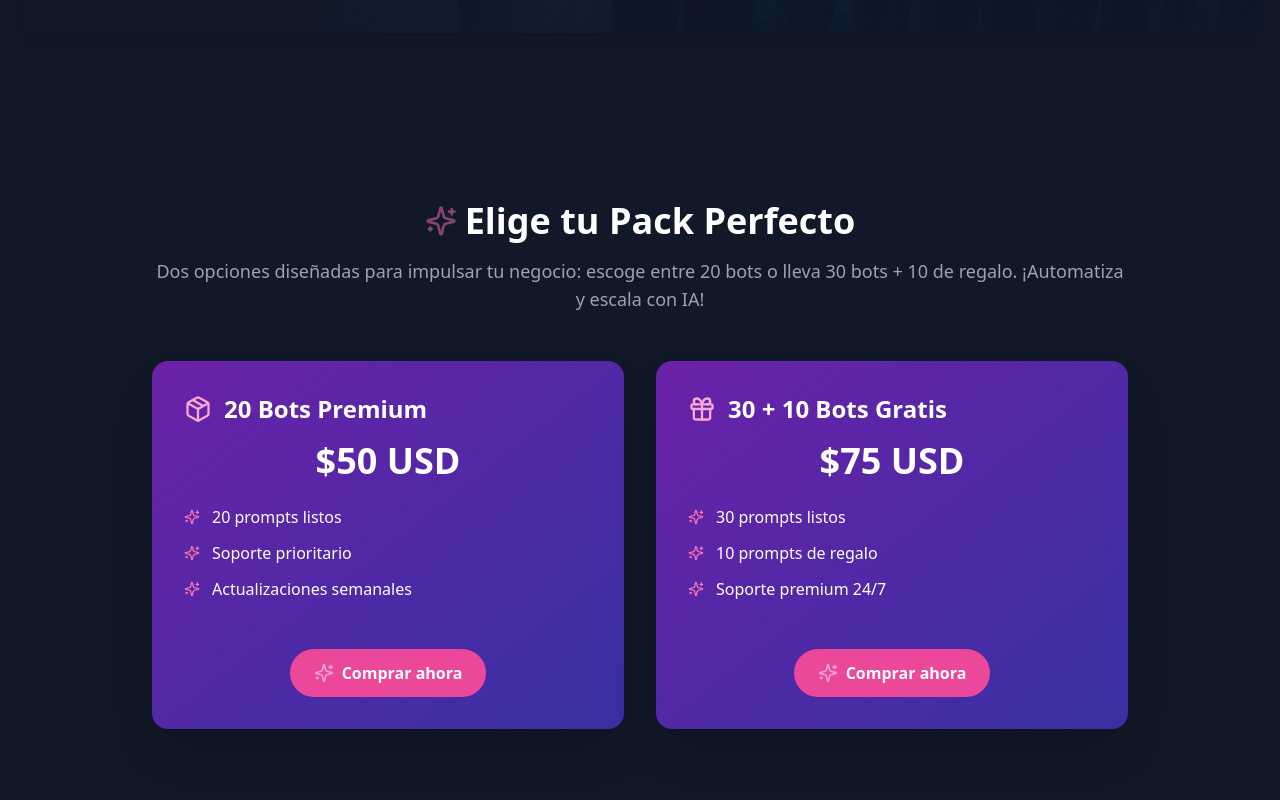
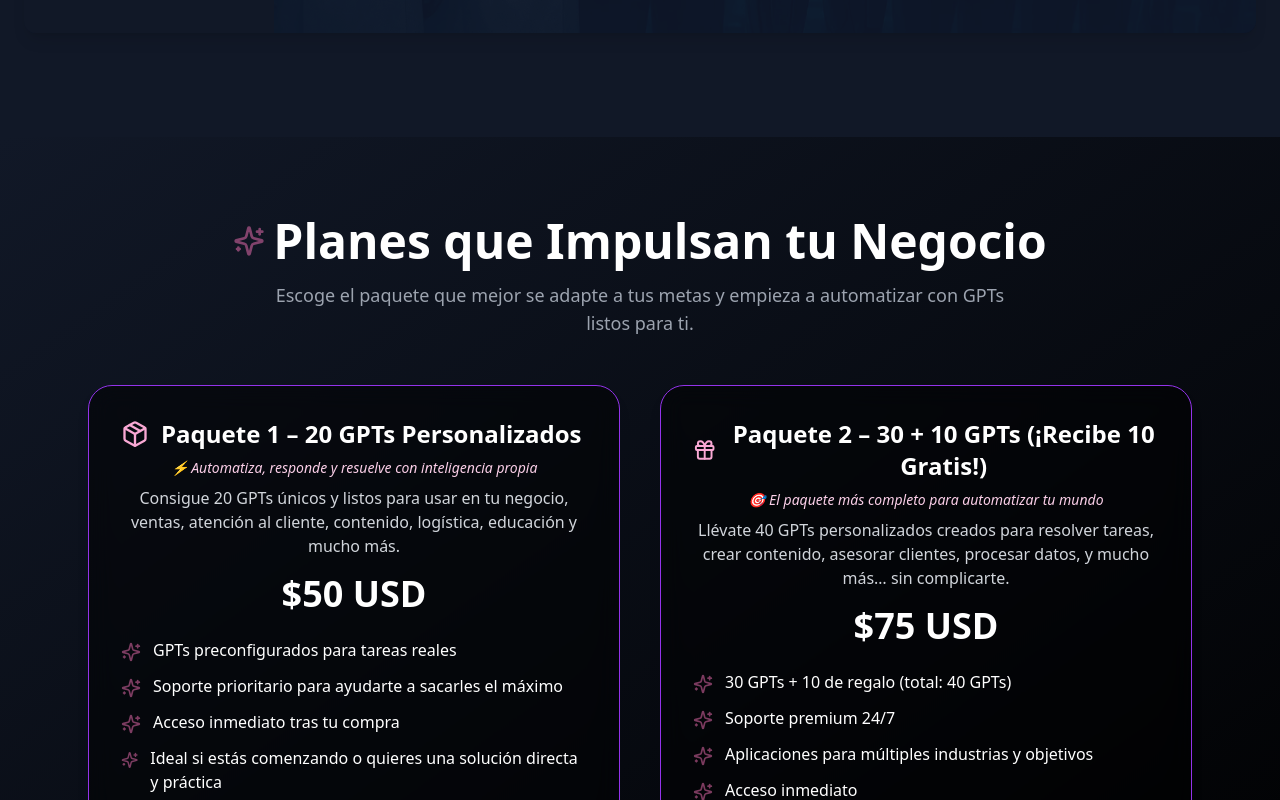
Before and after one commit to Jesus-007-cmd/LandingPageOfBots, a React (Vite) app: page / in a window 1280 px wide. Shown: the part 8080-8880 px from the top of the page. Built offline with nearby package versions, Linux system fonts and the light colour scheme.

Commit message:
se realizan ajustes a pricing

```diff
--- a/src/components/CategorySelector.tsx
+++ b/src/components/CategorySelector.tsx
@@ -79,7 +79,7 @@ const CategorySelector: React.FC = () => {
         </div>
 
         {/* ═══ Columna de Bots con fondo decorativo a la derecha ═════════ */}
-        <div className="relative w-full sm:w-3/4 p-6 overflow-y-auto">
+        <div className="relative w-full sm:w-4/4 p-6 overflow-y-auto">
 
           {/* Imagen de fondo decorativa */}
           <div className="absolute top-0 right-0 w-full h-full z-0 pointer-events-none">
--- a/src/components/Pricing.tsx
+++ b/src/components/Pricing.tsx
@@ -1,81 +1,99 @@
 // src/components/Pricing.tsx
 import React from 'react';
 import { motion } from 'framer-motion';
-import { Package, Gift, Sparkles } from 'lucide-react';
+import { Gift, Package, Sparkles } from 'lucide-react';
 
 interface Plan {
   title: string;
+  subtitle: string;
   price: string;
+  icon: React.FC<React.SVGProps<SVGSVGElement>>;
   features: string[];
-  icon: React.FC<React.SVGProps<SVGSVGElement>>;
+  buttonLabel: string;
+  highlight?: string;
+  fullDescription: string;
 }
 
 const plans: Plan[] = [
   {
-    title: '20 Bots Premium',
+    title: 'Paquete 1 – 20 GPTs Personalizados',
+    subtitle: '⚡ Automatiza, responde y resuelve con inteligencia propia',
     price: '$50 USD',
     icon: Package,
     features: [
-      '20 prompts listos',
-      'Soporte prioritario',
-      'Actualizaciones semanales',
+      'GPTs preconfigurados para tareas reales',
+      'Soporte prioritario para ayudarte a sacarles el máximo',
+      'Acceso inmediato tras tu compra',
+      'Ideal si estás comenzando o quieres una solución directa y práctica',
     ],
+    buttonLabel: 'Comprar ahora',
+    fullDescription:
+      'Consigue 20 GPTs únicos y listos para usar en tu negocio, ventas, atención al cliente, contenido, logística, educación y mucho más.',
   },
   {
-    title: '30 + 10 Bots Gratis',
+    title: 'Paquete 2 – 30 + 10 GPTs (¡Recibe 10 Gratis!)',
+    subtitle: '🎯 El paquete más completo para automatizar tu mundo',
     price: '$75 USD',
     icon: Gift,
     features: [
-      '30 prompts listos',
-      '10 prompts de regalo',
+      '30 GPTs + 10 de regalo (total: 40 GPTs)',
       'Soporte premium 24/7',
+      'Aplicaciones para múltiples industrias y objetivos',
+      'Acceso inmediato',
+      'La opción más vendida, con mayor valor por tu inversión',
     ],
+    buttonLabel: 'Quiero los 40 GPTs',
+    fullDescription:
+      'Llévate 40 GPTs personalizados creados para resolver tareas, crear contenido, asesorar clientes, procesar datos, y mucho más… sin complicarte.',
   },
 ];
 
 const Pricing: React.FC = () => (
-  <section id="pricing" className="py-16 bg-gray-900 text-white">
-    <div className="max-w-5xl mx-auto px-6 text-center">
+  <section id="pricing" className="relative py-20 bg-gradient-to-br from-gray-900 to-black text-white overflow-hidden">
+
+
+    <div className="max-w-6xl mx-auto px-6 text-center relative z-10">
       <motion.h2
-        className="text-4xl font-bold mb-4 flex items-center justify-center gap-2"
+        className="text-4xl md:text-5xl font-bold mb-4 flex items-center justify-center gap-2"
         initial={{ opacity: 0, y: 20 }}
         animate={{ opacity: 1, y: 0 }}
       >
         <Sparkles className="w-8 h-8 text-pink-400 animate-pulse" />
-        Elige tu Pack Perfecto
+        Planes que Impulsan tu Negocio
       </motion.h2>
       <motion.p
-        className="text-lg text-gray-400 mb-12"
+        className="text-lg text-gray-400 mb-12 max-w-3xl mx-auto"
         initial={{ opacity: 0 }}
         animate={{ opacity: 1, transition: { delay: 0.2 } }}
       >
-        Dos opciones diseñadas para impulsar tu negocio: escoge entre 20 bots o lleva 30 bots + 10 de regalo. ¡Automatiza y escala con IA!
+        Escoge el paquete que mejor se adapte a tus metas y empieza a automatizar con GPTs listos para ti.
       </motion.p>
 
-      <div className="grid grid-cols-1 md:grid-cols-2 gap-8">
+      <div className="grid grid-cols-1 md:grid-cols-2 gap-10">
         {plans.map((plan, i) => {
           const Icon = plan.icon;
           return (
             <motion.div
               key={i}
-              className="bg-gradient-to-br from-purple-800 to-indigo-800 p-8 rounded-2xl shadow-2xl flex flex-col justify-between"
+              className="bg-black/50 backdrop-blur-md border border-purple-600 p-8 rounded-3xl shadow-lg flex flex-col justify-between hover:shadow-pink-400/40 transition duration-300"
+
               initial={{ opacity: 0, scale: 0.9 }}
               animate={{ opacity: 1, scale: 1 }}
               transition={{ delay: 0.3 + i * 0.2, type: 'spring', stiffness: 120 }}
-              whileHover={{ scale: 1.05 }}
+              whileHover={{ scale: 1.03 }}
             >
               <div>
-                <div className="flex items-center gap-3 mb-4">
+                <div className="flex items-center gap-3 mb-2">
                   <Icon className="w-7 h-7 text-pink-300" />
                   <h3 className="text-2xl font-semibold">{plan.title}</h3>
                 </div>
+                <p className="text-sm italic text-pink-200 mb-2">{plan.subtitle}</p>
+                <p className="text-base text-gray-300 mb-4">{plan.fullDescription}</p>
                 <p className="text-4xl font-extrabold mb-6">{plan.price}</p>
                 <ul className="space-y-3 mb-8 text-left">
                   {plan.features.map((feat, j) => (
                     <li key={j} className="flex items-start gap-3">
-                      <span className="mt-1">
-                        <Sparkles className="w-4 h-4 text-pink-400" />
-                      </span>
+                      <Sparkles className="w-5 h-5 text-pink-400 mt-1 animate-pulse" />
                       <span className="text-base">{feat}</span>
                     </li>
                   ))}
@@ -84,7 +102,7 @@ const Pricing: React.FC = () => (
               <button
                 className="mt-4 bg-pink-500 hover:bg-pink-600 text-white font-bold py-3 px-6 rounded-full transition self-center flex items-center gap-2"
               >
-                <Sparkles className="w-5 h-5 animate-pulse" /> Comprar ahora
+                <Sparkles className="w-5 h-5 animate-pulse" /> {plan.buttonLabel}
               </button>
             </motion.div>
           );
```
Also changed, not shown: public/assets/images/muchosbots.webp (added).
